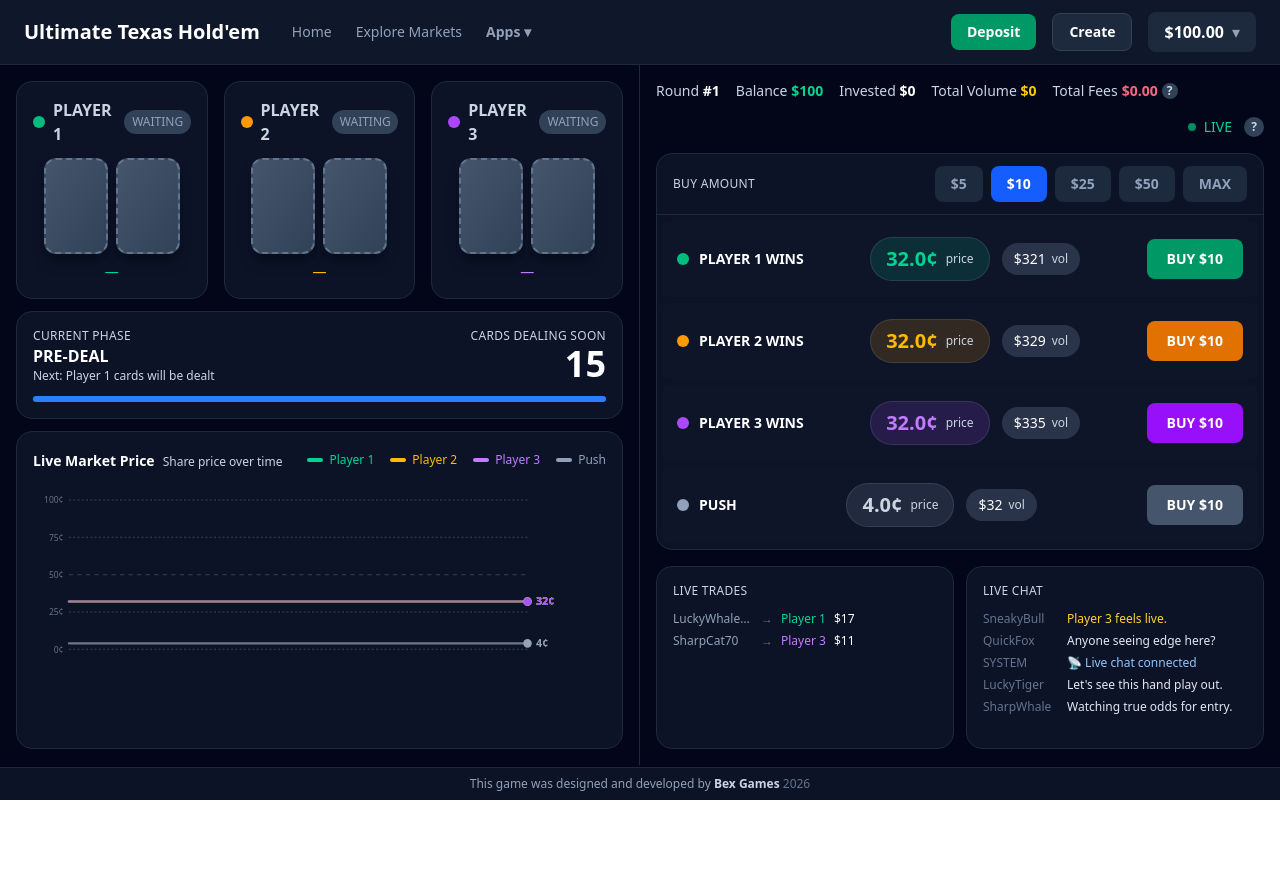
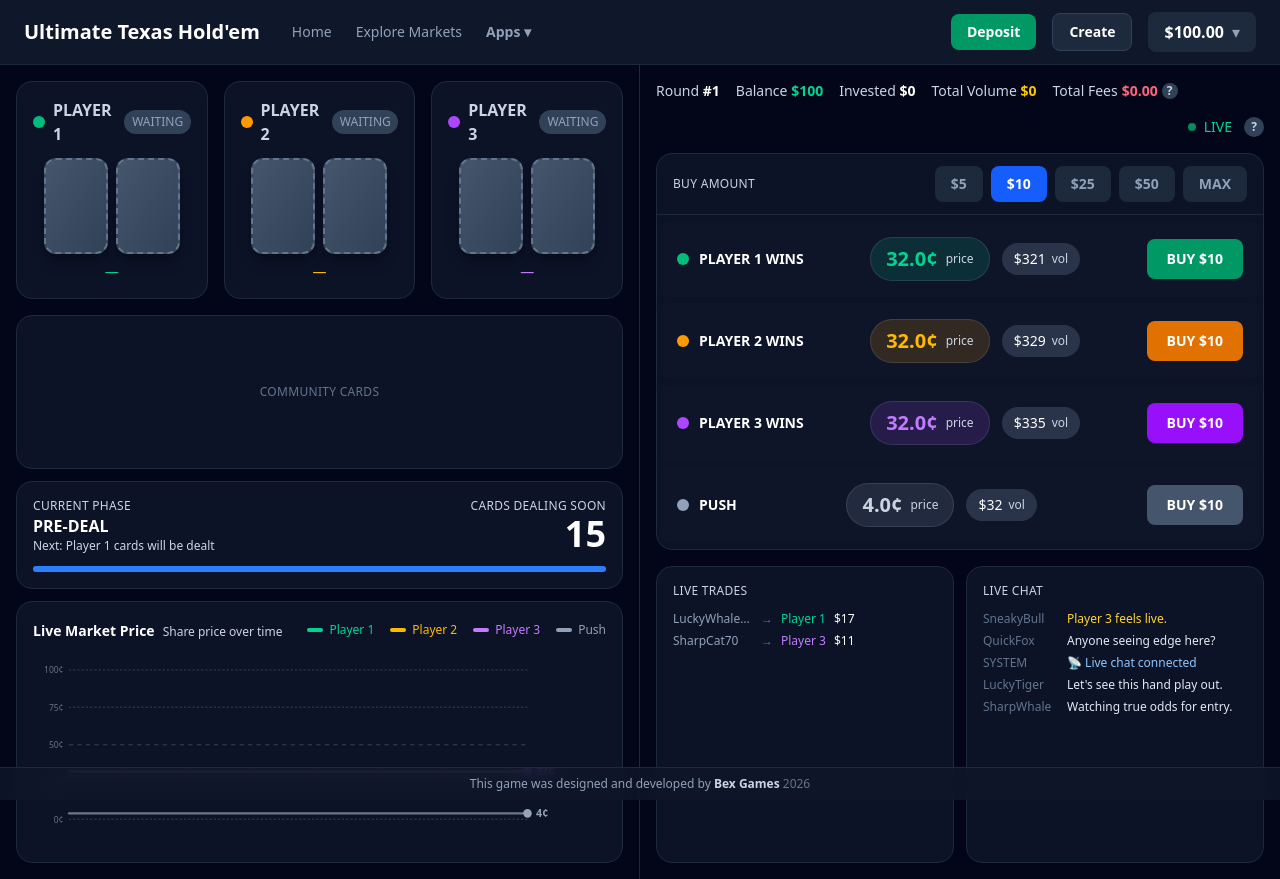
Before and after one commit to meir-san/ultimateholdem, a React (Vite) app: page / in a window 1280 px wide. Before the commit the page ends 800 px from the top, so only its background shows below. Built offline with nearby package versions, Linux system fonts and the light colour scheme.

Commit message:
Show community card area before flop

```diff
--- a/src/components/PlayerDealerCards.tsx
+++ b/src/components/PlayerDealerCards.tsx
@@ -494,8 +494,8 @@ export function PlayerDealerCards({
         </div>
       </div>
 
-      {communityCards.length >= 3 && (
-        <div className="col-span-3 bg-slate-900/80 rounded-2xl border border-slate-800 p-4">
+      <div className="col-span-3 bg-slate-900/80 rounded-2xl border border-slate-800 p-4">
+        {communityCards.length >= 3 ? (
           <div className="flex gap-2 justify-center items-end">
             {/* Flop - first 3 cards with single label centered above */}
             <div className="flex flex-col items-center gap-1">
@@ -521,8 +521,12 @@ export function PlayerDealerCards({
               <CardDisplay card={communityCards[4] || null} />
             </div>
           </div>
-        </div>
-      )}
+        ) : (
+          <div className="h-[120px] flex items-center justify-center text-xs uppercase tracking-wide text-slate-500">
+            Community Cards
+          </div>
+        )}
+      </div>
     </div>
   );
 }
```
